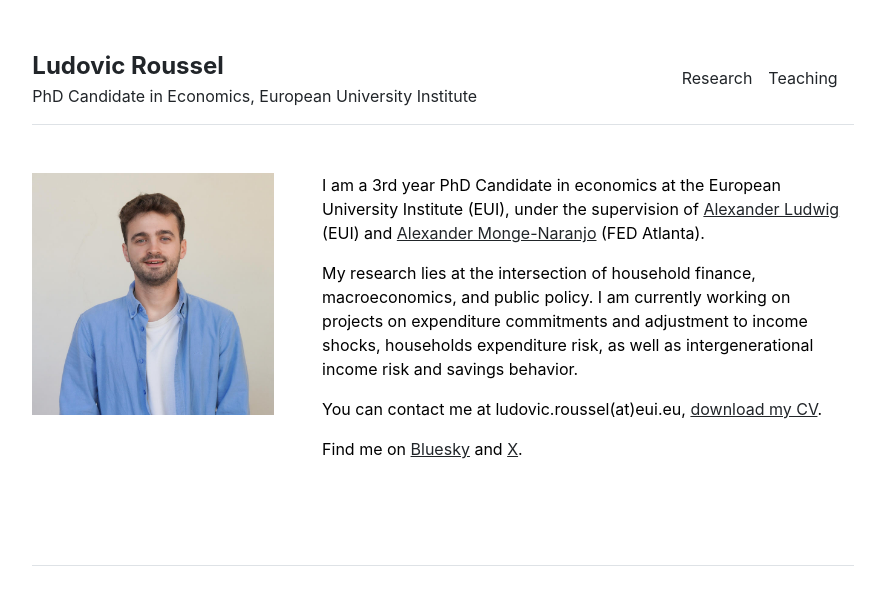
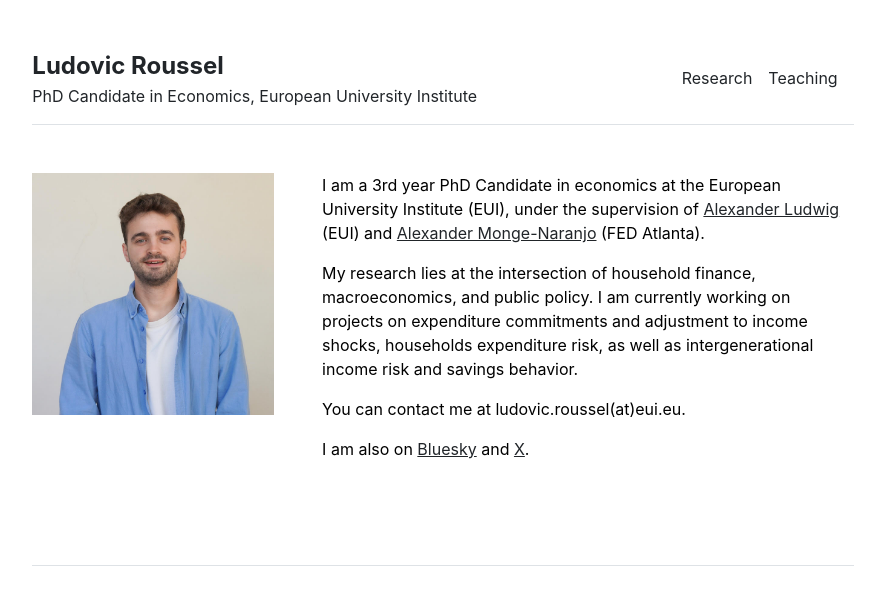
Before and after one commit to LudovicRoussel/ludovicroussel.github.io, a Jekyll site: the page built from index.md, in a window 1280 px wide. Shown: the top 605 px of the page, without its empty margins (197-1068 px from the left). Built offline with Jekyll 4.4.1, drawn with Linux system fonts in a browser that asks for light colours.

Commit message:
Update contact information in index.md
Removed CV download link and adjusted contact information.

```diff
--- a/index.md
+++ b/index.md
@@ -8,8 +8,8 @@ I am a 3rd year PhD Candidate in economics at the European University Institute
 My research lies at the intersection of household finance, macroeconomics, and public policy. I am currently working on projects on expenditure commitments and adjustment to income shocks, households expenditure risk, as well as intergenerational income risk and savings behavior.
 
 
-You can contact me at ludovic.roussel(at)eui.eu, [download my CV]({{ site.baseurl }}/assets/CV_Ludovic_Roussel.pdf).
+You can contact me at ludovic.roussel(at)eui.eu.
 
-Find me on [Bluesky](https://bsky.app/profile/ludovicroussel.bsky.social) and [X](https://x.com/Ludo_Rl).
+I am also on [Bluesky](https://bsky.app/profile/ludovicroussel.bsky.social) and [X](https://x.com/Ludo_Rl).
 
 &nbsp;
```
